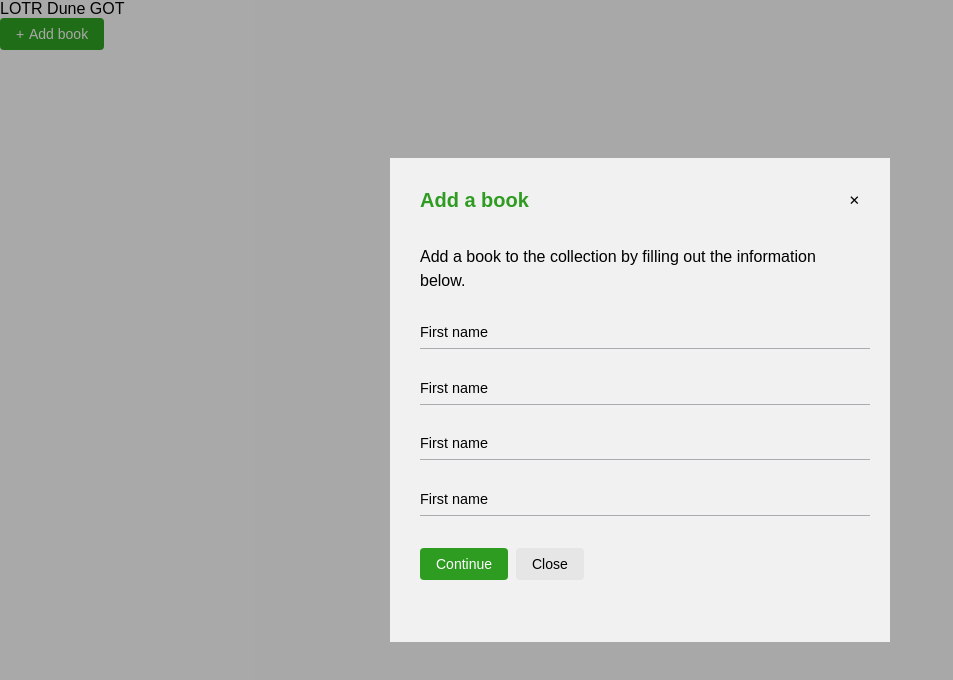
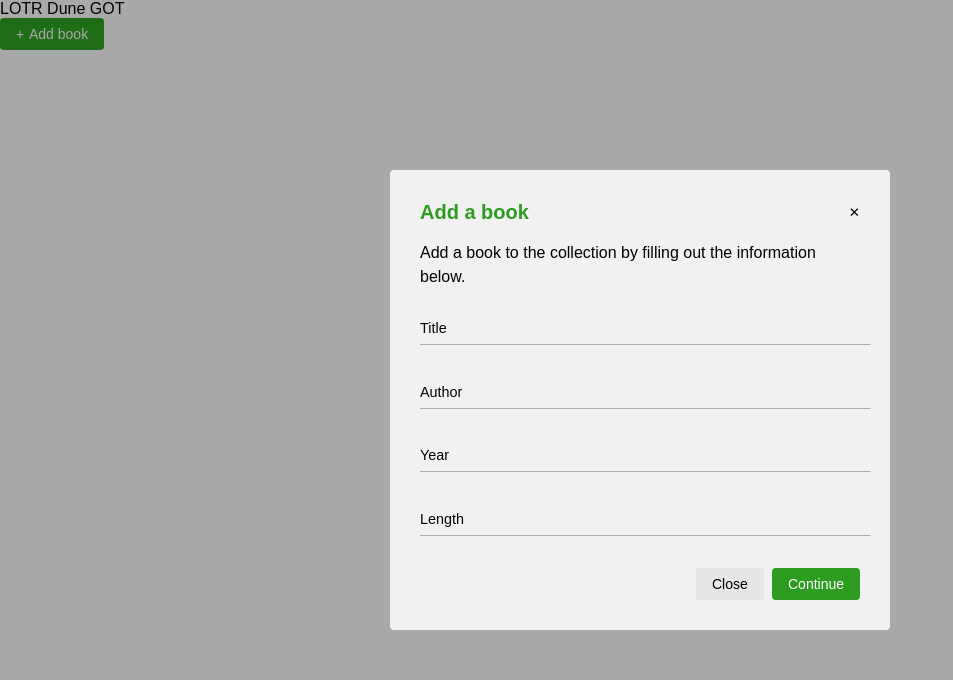
Before and after one commit to louvalman/library, a plain HTML site: page index.html in a window 1280 px wide. Both pictures are taken after a click on the button "Add book". Shown: the whole page, without its empty margins (0-953 px from the left). Drawn offline with nearby package versions, Linux system fonts and the light colour scheme; a web font is replaced by a local one.

Commit message:
input titles and workaround for micromodal bug

```diff
--- a/index.html
+++ b/index.html
@@ -4,9 +4,10 @@
     <meta charset="UTF-8" />
     <meta name="viewport" content="width=device-width, initial-scale=1.0" />
     <title>Library app</title>
-    <script defer src="/library.js"></script>
+    <link rel="icon" type="image/png" href="assets/books.png" sizes="any" />
     <link rel="stylesheet" href="/styles.css" />
     <link rel="stylesheet" href="https://use.typekit.net/dcv1nmv.css" />
+    <script defer src="/library.js"></script>
   </head>
   <body>
     <!-- book content -->
@@ -46,19 +47,19 @@
                       <div class="input-container">
                         <input
                           type="text"
-                          name="first_name"
-                          id="first_name"
+                          name="title"
+                          id="title"
                           class="input"
-                          placeholder="First name"
+                          placeholder="Title"
                           required />
-                        <label for="first_name" class="label">First name</label>
+                        <label for="title" class="label">Title</label>
                         <button
                           class="clear"
                           type="button"
-                          data-input-id="first_name"
+                          data-input-id="title"
                           aria-label="Clear input">
                           <svg
-                            data-input-id="first_name"
+                            data-input-id="title"
                             viewBox="0 0 16 16"
                             width="12"
                             height="12">
@@ -75,19 +76,19 @@
                       <div class="input-container">
                         <input
                           type="text"
-                          name="first_name"
-                          id="first_name"
+                          name="author"
+                          id="author"
                           class="input"
-                          placeholder="First name"
+                          placeholder="Author"
                           required />
-                        <label for="first_name" class="label">First name</label>
+                        <label for="author" class="label">Author</label>
                         <button
                           class="clear"
                           type="button"
-                          data-input-id="first_name"
+                          data-input-id="author"
                           aria-label="Clear input">
                           <svg
-                            data-input-id="first_name"
+                            data-input-id="author"
                             viewBox="0 0 16 16"
                             width="12"
                             height="12">
@@ -104,19 +105,19 @@
                       <div class="input-container">
                         <input
                           type="text"
-                          name="first_name"
-                          id="first_name"
+                          name="year"
+                          id="year"
                           class="input"
-                          placeholder="First name"
+                          placeholder="Year"
                           required />
-                        <label for="first_name" class="label">First name</label>
+                        <label for="year" class="label">Year</label>
                         <button
                           class="clear"
                           type="button"
-                          data-input-id="first_name"
+                          data-input-id="year"
                           aria-label="Clear input">
                           <svg
-                            data-input-id="first_name"
+                            data-input-id="year"
                             viewBox="0 0 16 16"
                             width="12"
                             height="12">
@@ -133,19 +134,19 @@
                       <div class="input-container">
                         <input
                           type="text"
-                          name="first_name"
-                          id="first_name"
+                          name="length"
+                          id="length"
                           class="input"
-                          placeholder="First name"
+                          placeholder="Length"
                           required />
-                        <label for="first_name" class="label">First name</label>
+                        <label for="first_name" class="label">Length</label>
                         <button
                           class="clear"
                           type="button"
-                          data-input-id="first_name"
+                          data-input-id="length"
                           aria-label="Clear input">
                           <svg
-                            data-input-id="first_name"
+                            data-input-id="length"
                             viewBox="0 0 16 16"
                             width="12"
                             height="12">
@@ -160,14 +161,14 @@
                     </div>
                   </div>
                   <footer class="modal__footer">
-                    <button class="modal__btn modal__btn-primary">
-                      Continue
-                    </button>
                     <button
                       class="modal__btn"
                       data-micromodal-close
                       aria-label="Close this dialog window">
                       Close
+                    </button>
+                    <button class="modal__btn modal__btn-primary">
+                      Continue
                     </button>
                   </footer>
                 </fieldset>
@@ -182,6 +183,8 @@
     <script>
       MicroModal.init({
         disableFocus: true,
+        awaitCloseAnimation: true,
+        awaitOpenAnimation: true,
       });
     </script>
   </body>
--- a/styles.css
+++ b/styles.css
@@ -12,6 +12,10 @@
     background-color: var(--primary-color) !important;
     color: #f1f1f1 !important;
 
+}
+
+.workaround-micro-bug {
+    background: transparent;
 }
 
 .modal__overlay {
@@ -63,8 +67,6 @@
 }
 
 .modal__content {
-    margin-top: 2rem;
-    margin-bottom: 2rem;
     line-height: 1.5;
     color: var(--text-color);
 }
@@ -73,6 +75,7 @@
     display: flex;
     gap: 0.5rem;
     margin-top: 2rem;
+    justify-content: flex-end;
 }
 
 .modal__btn,
@@ -126,17 +129,18 @@ button#add-book:before {
 fieldset {
     border: none;
     border-radius: 8px;
+    margin: 1rem 0 0 0;
 }
 
 legend {
     color: var(--text-color);
-    margin-bottom: 1rem;
+    margin: 0 0 1rem 0;
 }
 
 .form-inputs {
     display: flex;
     flex-direction: column;
-    gap: 1rem;
+    gap: 1.5rem;
 }
 
 .input-container {
```
Also changed, not shown: assets/books.png (added).
